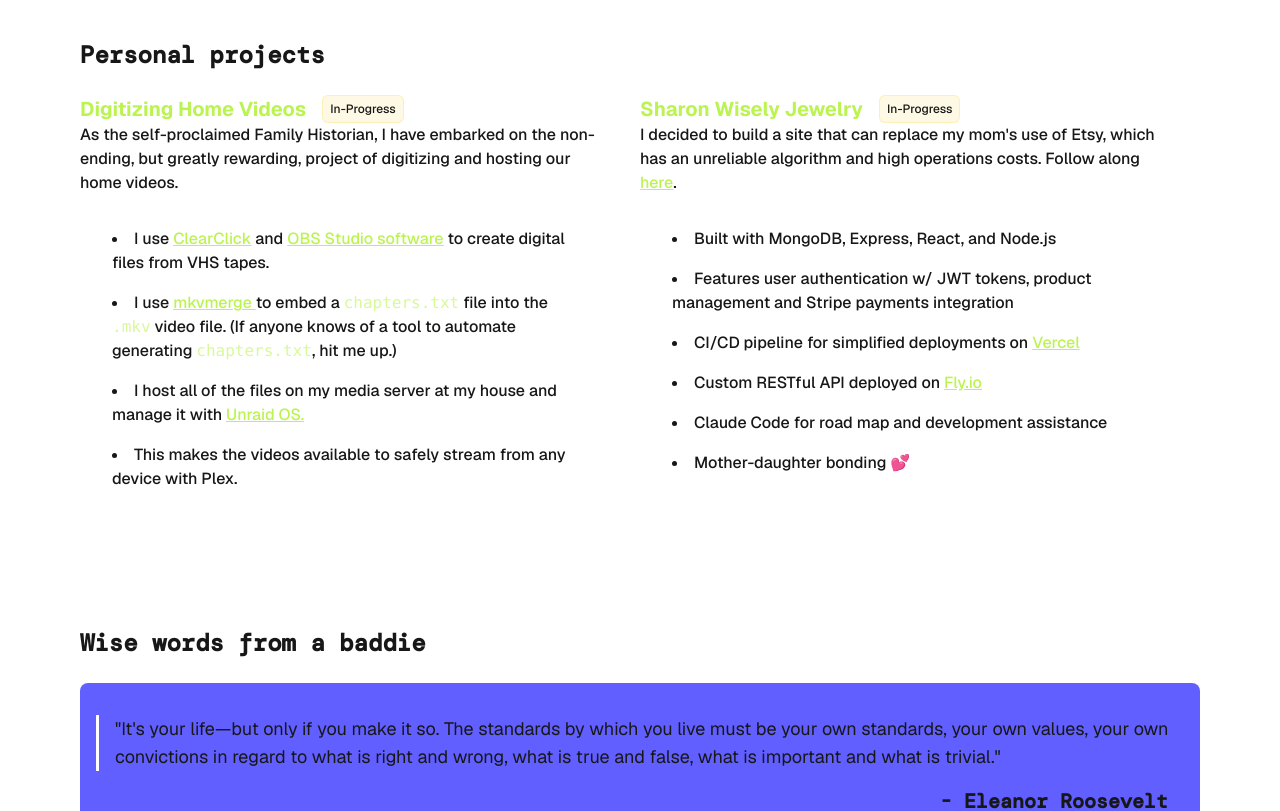
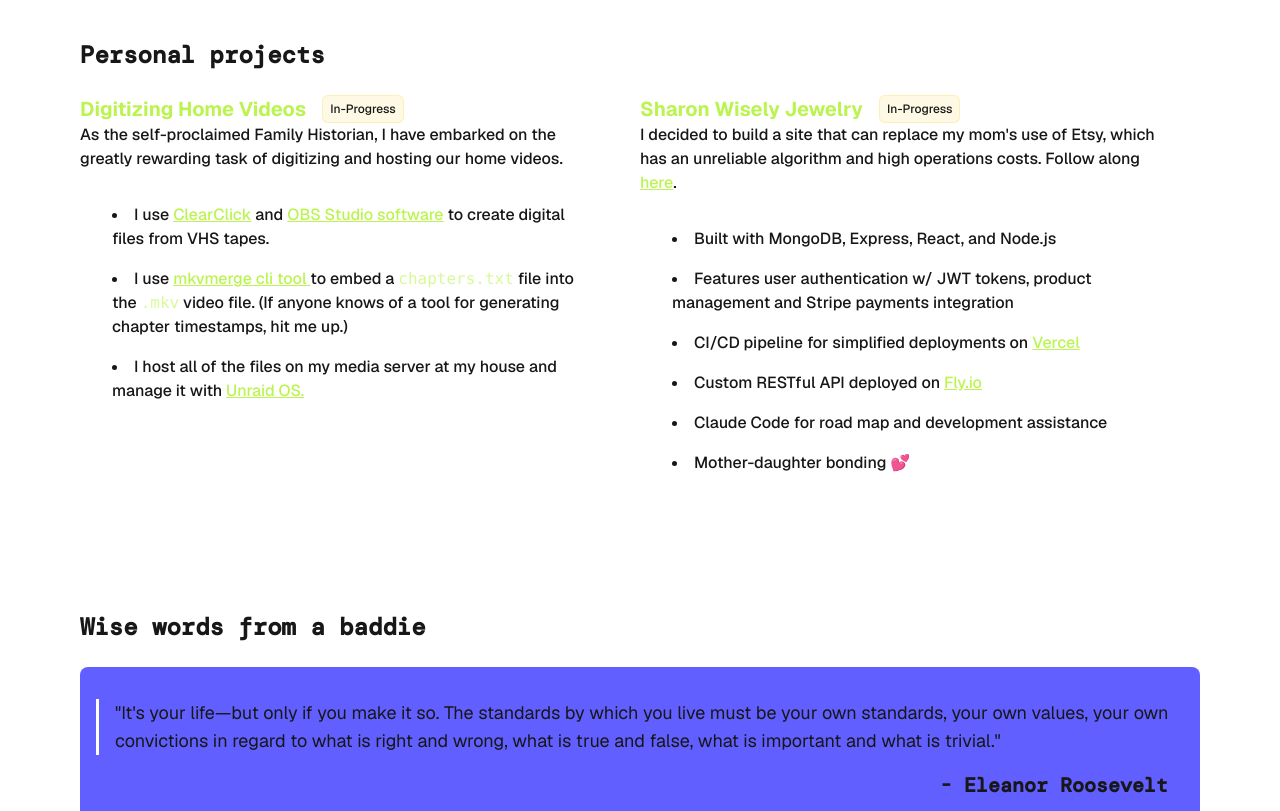
Before and after one commit to lincolnwisely/lincoln-wisely, a Next.js app: page / in a window 1280 px wide. Shown: the part 1200-2011 px from the top of the page. Built offline with nearby package versions, Linux system fonts and the light colour scheme; a web font is replaced by a local one.

Commit message:
Copy edits, replace resume file

```diff
--- a/src/components/banner.tsx
+++ b/src/components/banner.tsx
@@ -26,7 +26,7 @@ export default function Banner() {
           target="_blank"
           rel="noopener noreferrer"
         >
-          Twitter
+          X (formerly Twitter)
         </a>{' '}
         or{' '}
         <a
--- a/src/components/home-videos.tsx
+++ b/src/components/home-videos.tsx
@@ -11,7 +11,7 @@ export default function HomeVideos() {
       </div>
       <p>
         As the self-proclaimed Family Historian, I have embarked on the
-        non-ending, but greatly rewarding, project of digitizing and hosting our
+        greatly rewarding task of digitizing and hosting our
         home videos.
       </p>
       <div className="p-8 font-medium">
@@ -42,14 +42,13 @@ export default function HomeVideos() {
             className="underline text-lime-300"
             target="_blank"
             rel="noopener noreferrer"
-            href="https://mkvtoolnix.download/doc/mkvmerge.html"
+            href="https://linux.die.net/man/1/mkvmerge"
           >
-            mkvmerge{' '}
+            mkvmerge cli tool{' '}
           </a>
           to embed a <code className="text-lime-200">chapters.txt</code> file
           into the <code className="text-lime-200">.mkv</code> video file. (If
-          anyone knows of a tool to automate generating{' '}
-          <code className="text-lime-200">chapters.txt</code>, hit me up.)
+          anyone knows of a tool for generating chapter timestamps, hit me up.)
         </li>
         <li className="pb-4">
           I host all of the files on my media server at my house and manage it
@@ -63,10 +62,6 @@ export default function HomeVideos() {
             Unraid OS.
           </a>
         </li>
-        <li className="pb-4">
-          This makes the videos available to safely stream from any device with
-          Plex.
-        </li>
       </div>
     </div>
   );
```
Also changed, not shown: 1 other file (tests, documents, lock files or other folders).
